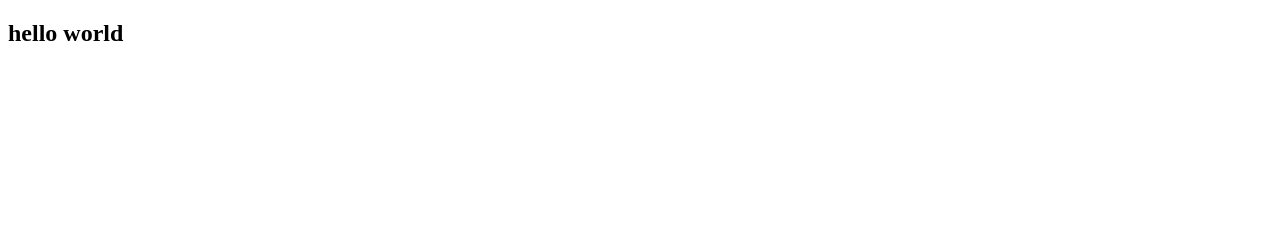
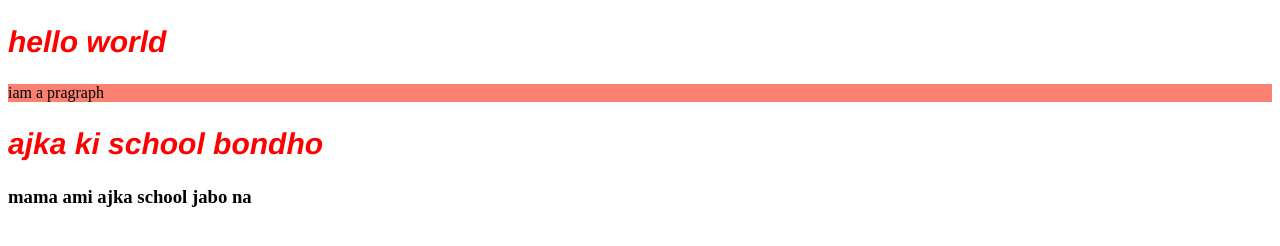
Before and after one commit to RayhanAhmed2021/two, a plain HTML site: page index.html in a window 1280 px wide. Drawn offline with Linux system fonts and the light colour scheme.

Commit message:
css color add

```diff
--- a/index.html
+++ b/index.html
@@ -4,9 +4,13 @@
     <meta charset="UTF-8">
     <meta http-equiv="X-UA-Compatible" content="IE=edge">
     <meta name="viewport" content="width=device-width, initial-scale=1.0">
-    <title>Document</title>
+    <title>my first github</title>
+    <link rel="stylesheet" href="style.css">
 </head>
 <body>
     <h2>hello world</h2>
+    <p>iam a pragraph</p>
+    <h2>ajka ki school bondho</h2>
+    <h3>mama ami ajka school jabo na</h3>
 </body>
 </html>
--- /dev/null
+++ b/style.css
@@ -0,0 +1,9 @@
+h2{
+    color: red;
+    font-size: 30px;
+    font-family: 'Franklin Gothic Medium', 'Arial Narrow', Arial, sans-serif;
+    font-style: italic;
+}
+p{
+    background-color: salmon;
+}
```
